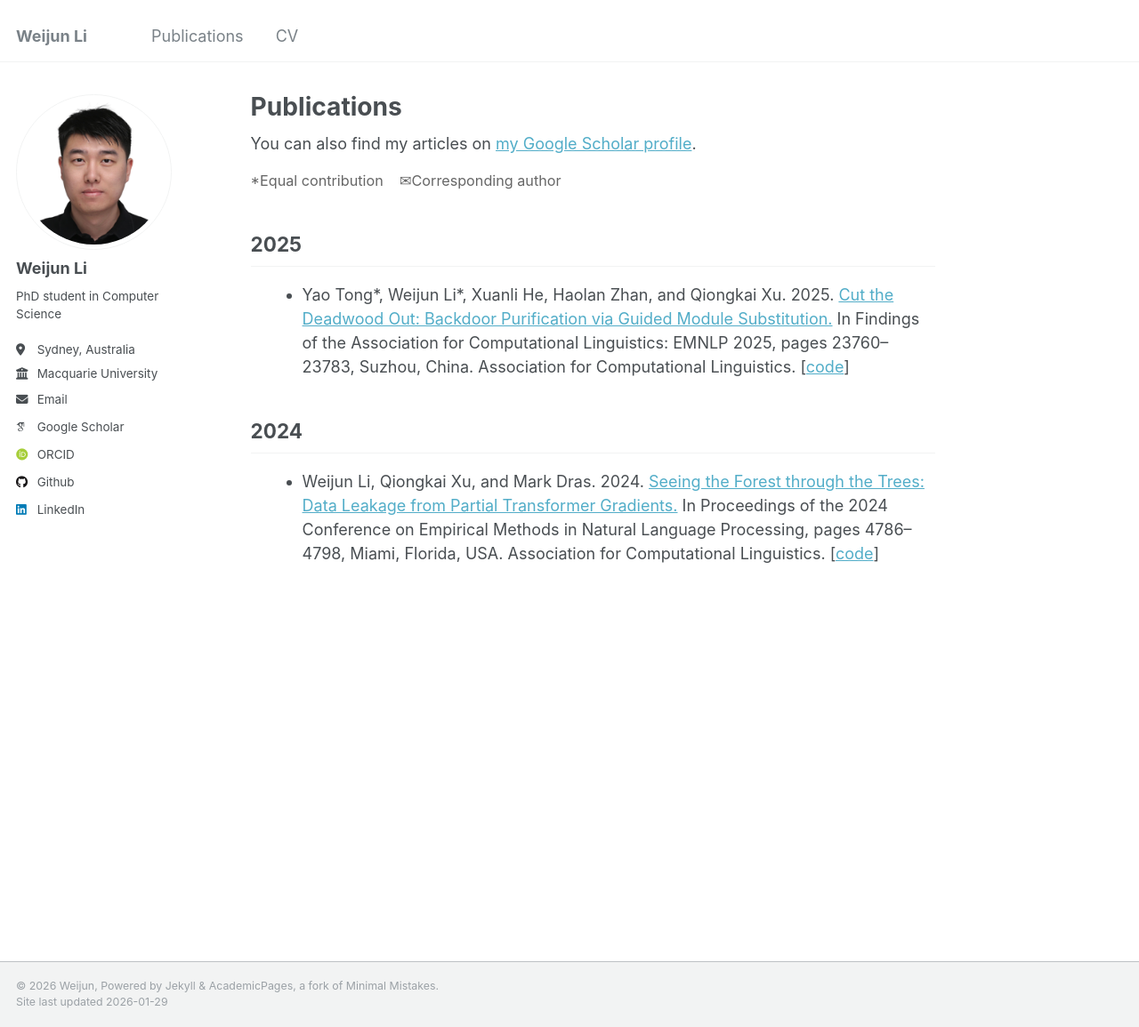
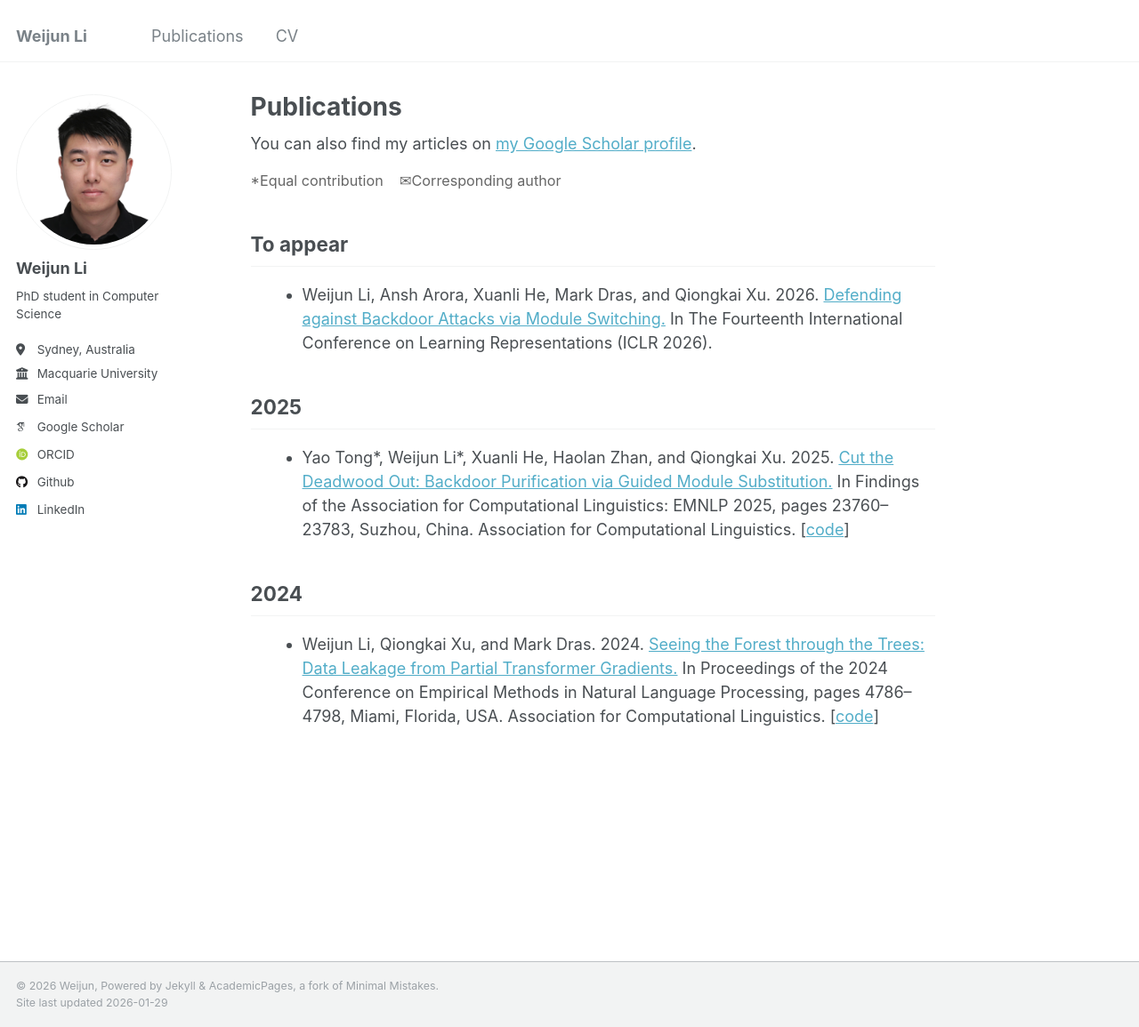
Before and after one commit to weijun-l/weijun-l.github.io, a Jekyll site: the page built from _pages/publications.md, in a window 1280 px wide and 1155 px high. Shown: the whole window at 89% size. Built offline with Jekyll 4.4.1, drawn with Linux system fonts in a browser that asks for light colours; some web fonts are replaced.

Commit message:
add new publication

```diff
--- a/_pages/publications.md
+++ b/_pages/publications.md
@@ -29,6 +29,12 @@ author_profile: true
   *Equal contribution &nbsp;&nbsp; ✉Corresponding author
 </div>
 
+## To appear
+
+<ul class="publications">
+  <li>Weijun Li, Ansh Arora, Xuanli He, Mark Dras, and Qiongkai Xu. 2026. <a href="https://openreview.net/forum?id=ieCOL2YAqv">Defending against Backdoor Attacks via Module Switching.</a> In The Fourteenth International Conference on Learning Representations (ICLR 2026).</li>
+</ul>
+
 ## 2025
 
 <ul class="publications">
```
Also changed, not shown: _pages/about.md (+1 -0 lines).
